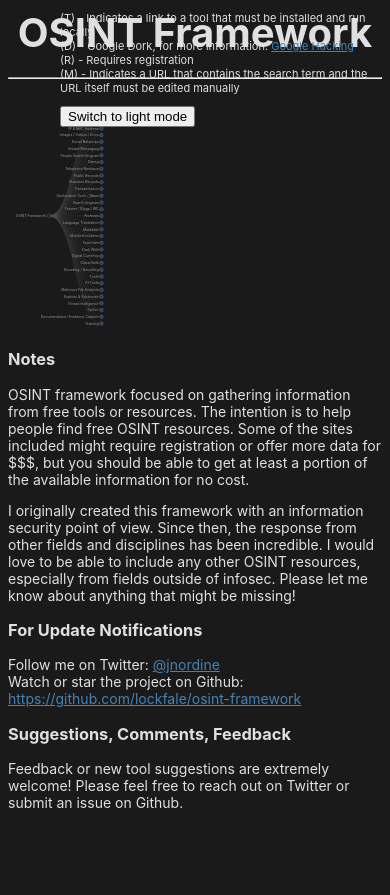
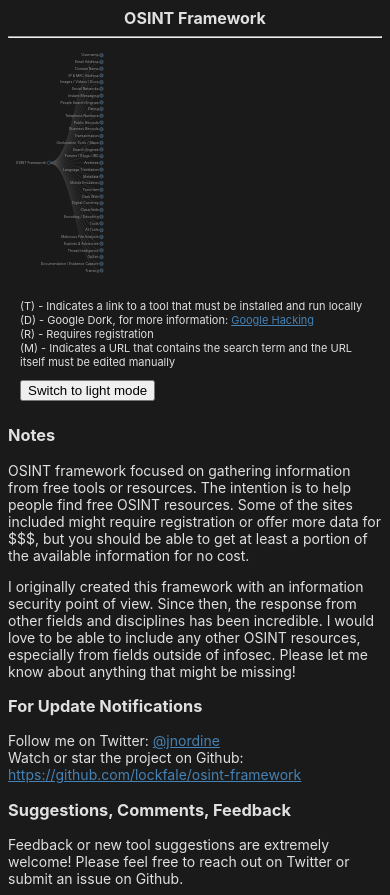
Before and after one commit to lockfale/OSINT-Framework, a website: page public/index.html in a window 390 px wide. Before the commit the page ends 844 px from the top, so only its background shows below. Drawn offline with Linux system fonts and the light colour scheme.

Commit message:
fix(ui): add mobile media queries for header and legend (THE-74)
Reduce #header font-size from 40px to 16px at max-width 768px to
prevent overlap with the D3 tree on narrow screens. Switch .legend
from absolute/fixed-width to relative/auto so it no longer overflows
viewports narrower than 400px.

Co-Authored-By: Paperclip <noreply@paperclip.ing>

```diff
--- a/public/css/arf.css
+++ b/public/css/arf.css
@@ -215,3 +215,19 @@ a {
   color: var(--color-text-secondary);
   text-align: center;
 }
+
+/* === Mobile responsive === */
+@media (max-width: 768px) {
+  #header {
+    font-size: var(--font-size-lg);
+    top: 10px;
+  }
+
+  .legend {
+    position: relative;
+    width: auto;
+    max-width: 100%;
+    padding: var(--space-2) var(--space-3);
+    box-sizing: border-box;
+  }
+}
```
